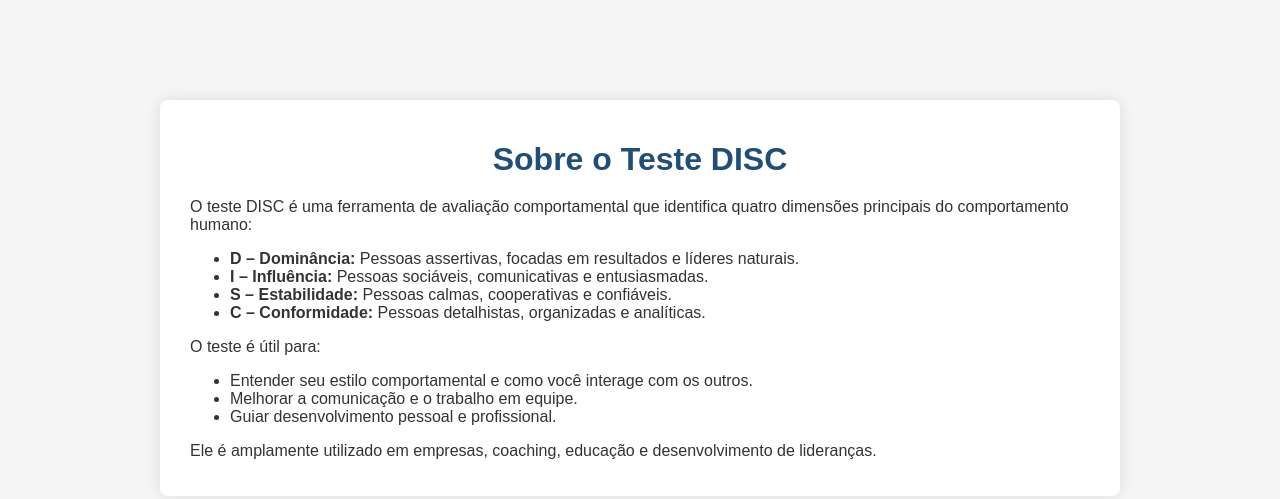
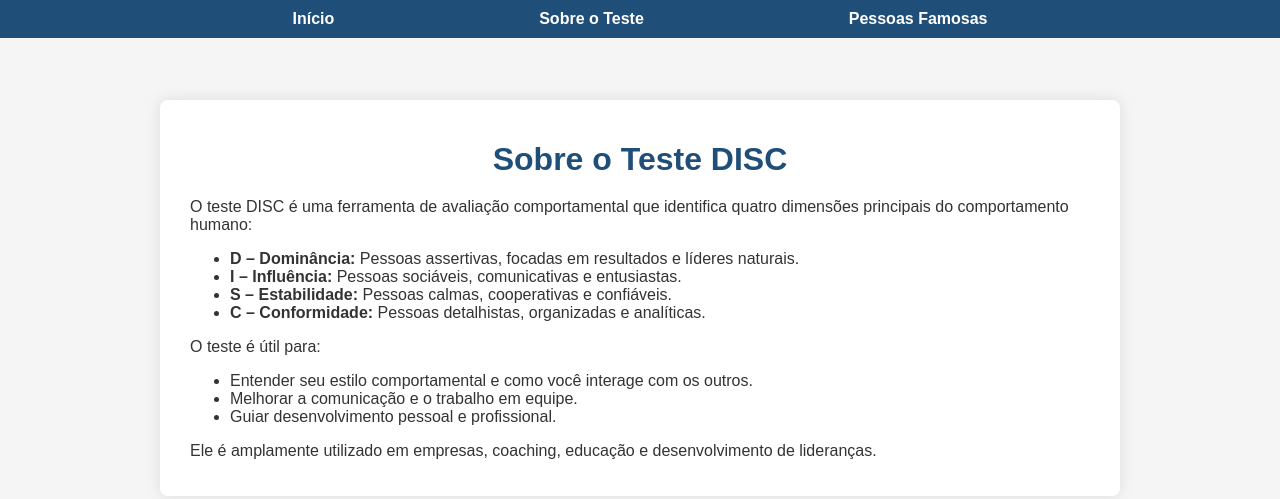
Before and after one commit to newgitpage/perfildisc, a plain HTML site: page about.html in a window 1280 px wide. Drawn offline with Linux system fonts and the light colour scheme.

Commit message:
Fix header and duplicate content in about.html

```diff
--- a/about.html
+++ b/about.html
@@ -7,12 +7,22 @@
 <link rel="stylesheet" href="css/style.css">
 </head>
 <body>
+
+<!-- Header fixo -->
+<header>
+  <nav>
+    <a href="index.html">Início</a>
+    <a href="about.html">Sobre o Teste</a>
+    <a href="famous.html">Pessoas Famosas</a>
+  </nav>
+</header>
+
 <div class="container">
   <h1>Sobre o Teste DISC</h1>
   <p>O teste DISC é uma ferramenta de avaliação comportamental que identifica quatro dimensões principais do comportamento humano:</p>
   <ul>
     <li><strong>D – Dominância:</strong> Pessoas assertivas, focadas em resultados e líderes naturais.</li>
-        <li><strong>I – Influência:</strong> Pessoas sociáveis, comunicativas e entusiasmadas.</li>
+    <li><strong>I – Influência:</strong> Pessoas sociáveis, comunicativas e entusiastas.</li>
     <li><strong>S – Estabilidade:</strong> Pessoas calmas, cooperativas e confiáveis.</li>
     <li><strong>C – Conformidade:</strong> Pessoas detalhistas, organizadas e analíticas.</li>
   </ul>
@@ -24,5 +34,6 @@
   </ul>
   <p>Ele é amplamente utilizado em empresas, coaching, educação e desenvolvimento de lideranças.</p>
 </div>
+
 </body>
 </html>
```
Lines whose indentation alone changed are shown as unchanged.
